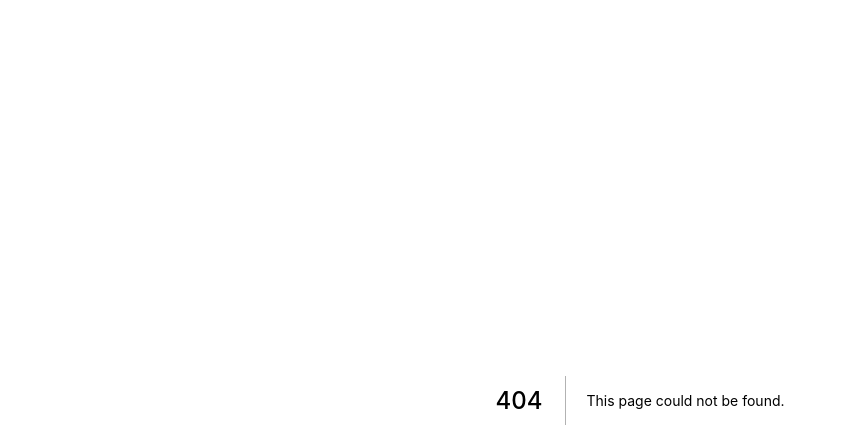
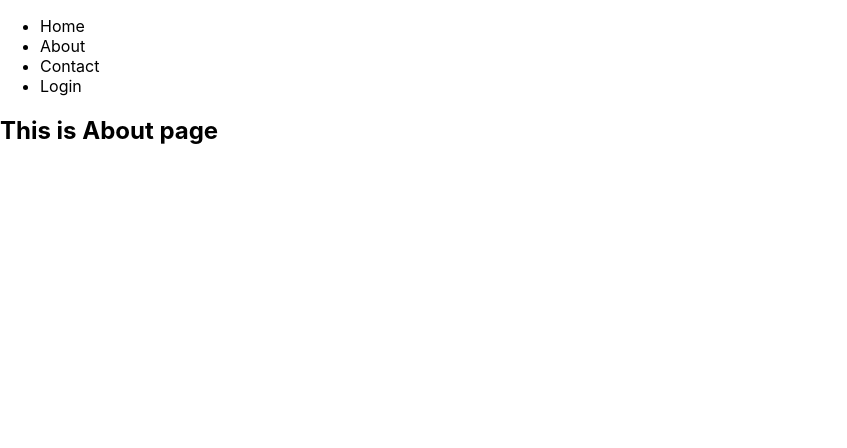
Before and after one commit to jakdev047/nextjs-concept, a Next.js app: page /about in a window 1280 px wide. Before the commit this address had no page. Shown: the top 448 px of the page, without its empty margins (0-847 px from the left). Built offline with nearby package versions, Linux system fonts and the light colour scheme.

Commit message:
Working With Page And Basic Routing

```diff
--- /dev/null
+++ b/components/navigation.js
@@ -0,0 +1,17 @@
+import React from 'react';
+import Link from 'next/link';
+
+const Navigation = () => {
+    return (
+        <div>
+            <ul>
+                <li><Link href="/">Home</Link></li>
+                <li><Link href="/about">About</Link></li>
+                <li><Link href="/contact">Contact</Link></li>
+                <li><Link href="/login">Login</Link></li>
+            </ul>
+        </div>
+    )
+}
+
+export default Navigation;
--- /dev/null
+++ b/pages/about.js
@@ -0,0 +1,13 @@
+import React from 'react';
+import Navigation from '../components/navigation';
+
+const About = () => {
+    return (
+        <div>
+            <Navigation />
+           <h2>This is About page</h2>
+        </div>
+    )
+}
+
+export default About;
```
Also changed, not shown: pages/contact.js (added, +13 -0 lines), pages/index.js (+6 -14 lines), pages/login.js (added, +13 -0 lines).
